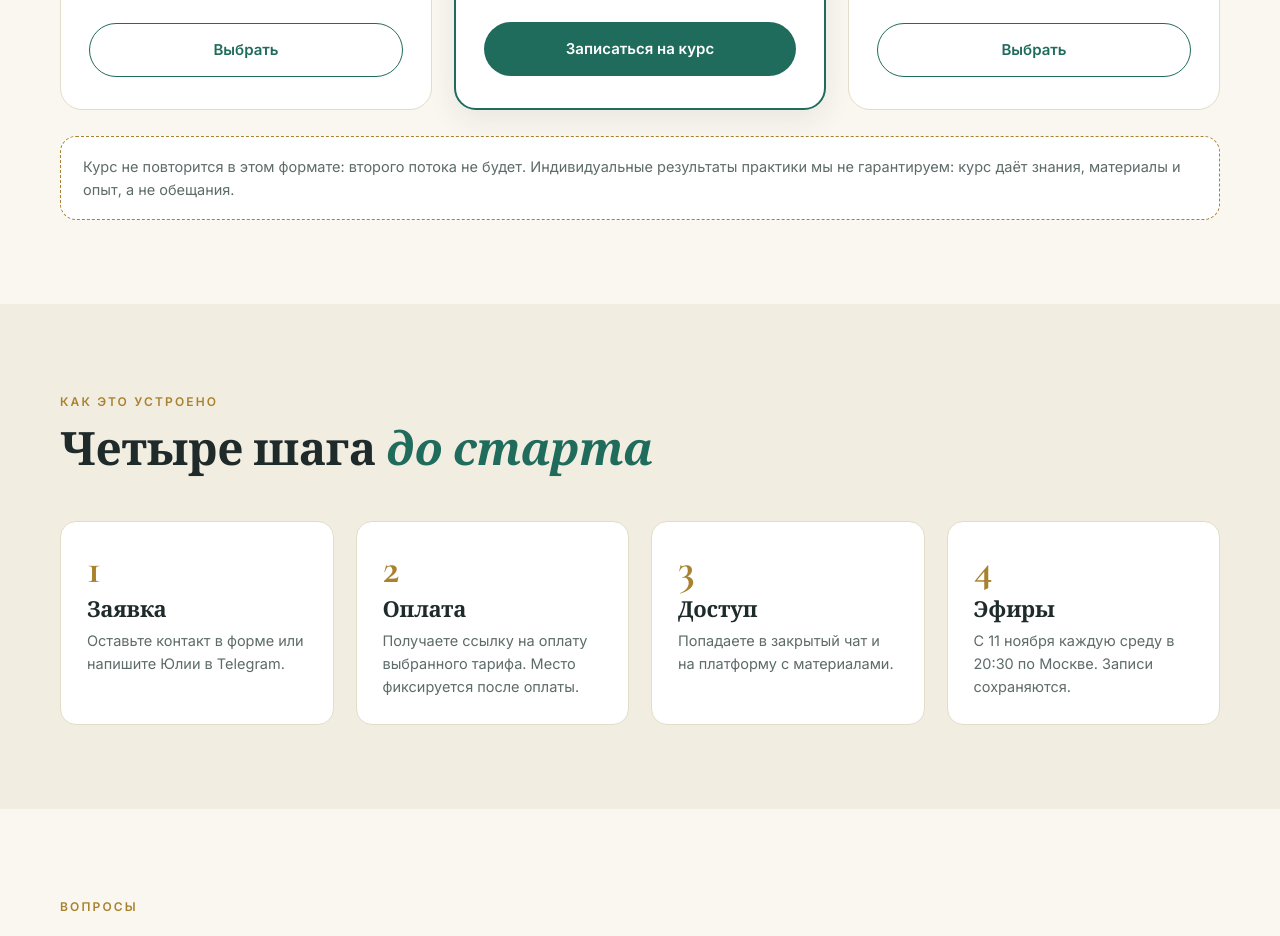
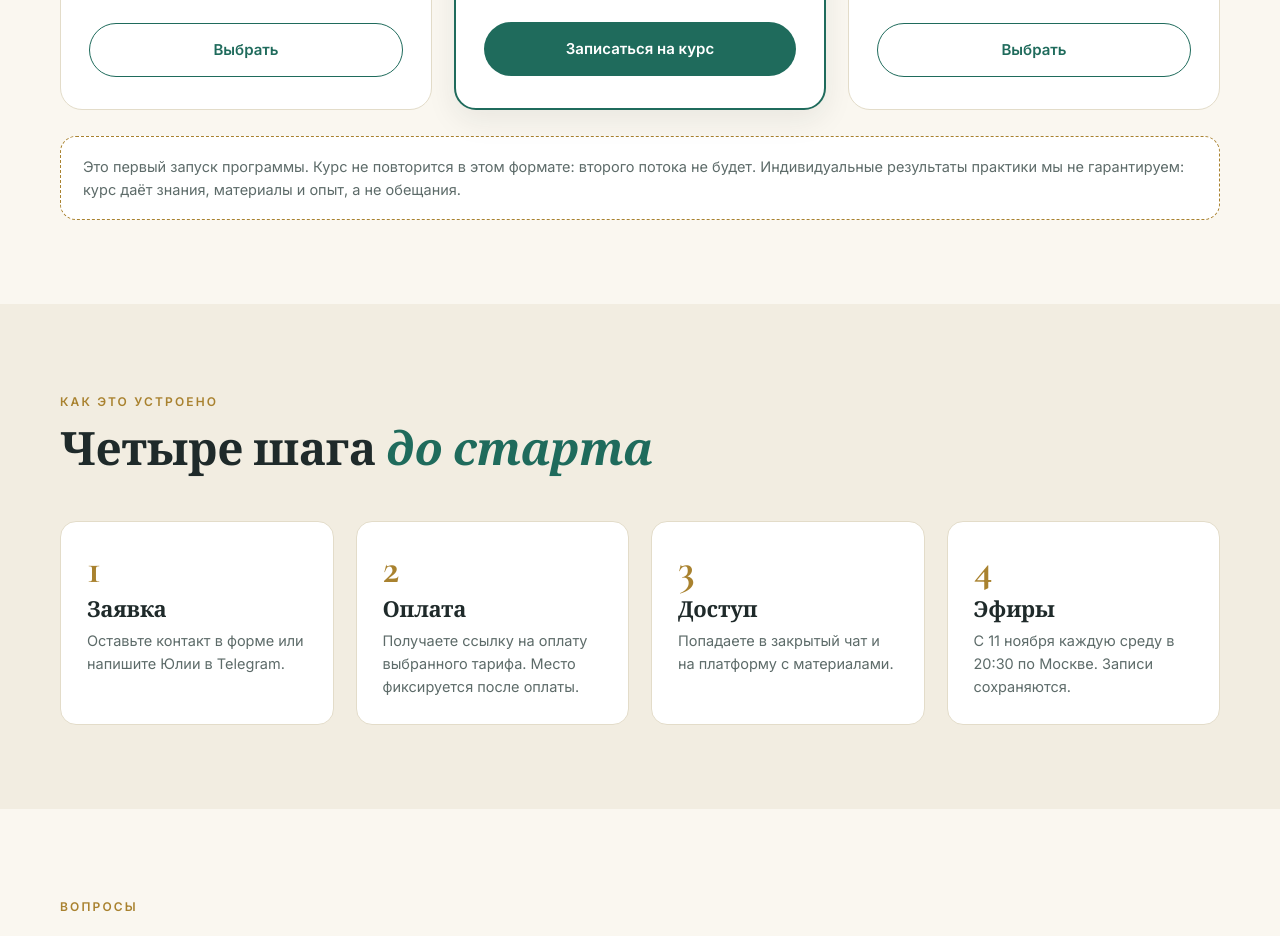
Before and after one commit to murzzsite/amalgama-hermes, a plain HTML site: page index.html in a window 1280 px wide. Shown: the part 6083-7019 px from the top of the page. Drawn offline with nearby package versions, Linux system fonts and the light colour scheme.

Commit message:
note: first launch

```diff
--- a/index.html
+++ b/index.html
@@ -222,7 +222,7 @@
         <a href="#contact" class="btn btn--ghost" data-tariff="Гермес + Геката — 52 900 ₽">Выбрать</a>
       </div>
     </div>
-    <div class="note">Курс не повторится в этом формате: второго потока не будет. Индивидуальные результаты практики мы не гарантируем: курс даёт знания, материалы и опыт, а не обещания.</div>
+    <div class="note">Это первый запуск программы. Курс не повторится в этом формате: второго потока не будет. Индивидуальные результаты практики мы не гарантируем: курс даёт знания, материалы и опыт, а не обещания.</div>
   </div>
 </section>
 
```
